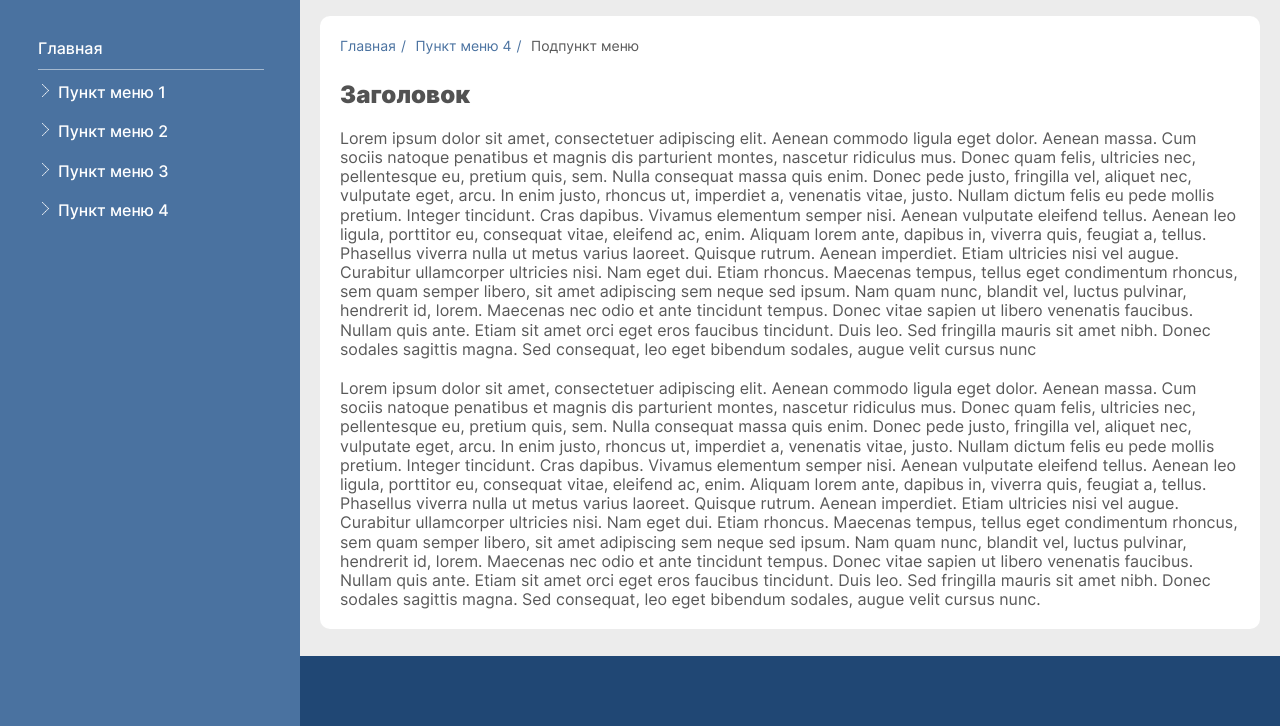
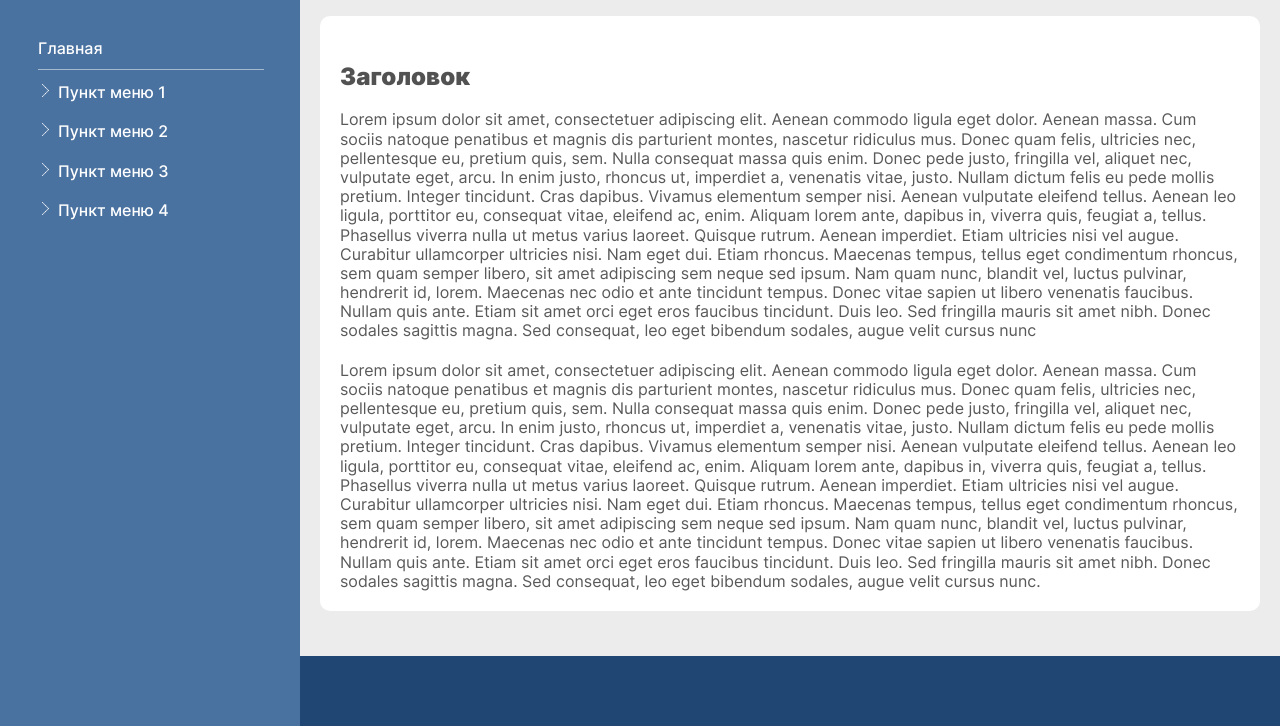
Before and after one commit to Mariya-G/PharmacyUral, a React app: page src/index.html in a window 1280 px wide. Shown: the part 74-800 px from the top of the page. Built offline with nearby package versions, Linux system fonts and the light colour scheme.

Commit message:
Доработка

```diff
--- a/src/index.html
+++ b/src/index.html
@@ -75,13 +75,6 @@
       </div>
     </header>
     <section class="content">
-      <div class="content__bread-crumbs">
-        <nav class="content__bread-crumbs-links">
-          <a href="#" class="content__bread-crumbs-link">Главная</a>
-          <a href="#" class="content__bread-crumbs-link">Пункт меню 4</a>
-          <a href="#" class="content__bread-crumbs-link">Подпункт меню</a>
-        </nav>
-      </div>
       <h1 class="content__title">Заголовок</h1>
       <p class="content__text">Lorem ipsum dolor sit amet, consectetuer adipiscing elit. Aenean commodo ligula eget dolor. Aenean massa.
         Cum sociis natoque penatibus et magnis dis parturient montes, nascetur ridiculus mus. Donec quam felis, ultricies nec, pellentesque eu, pretium quis, sem.
```
